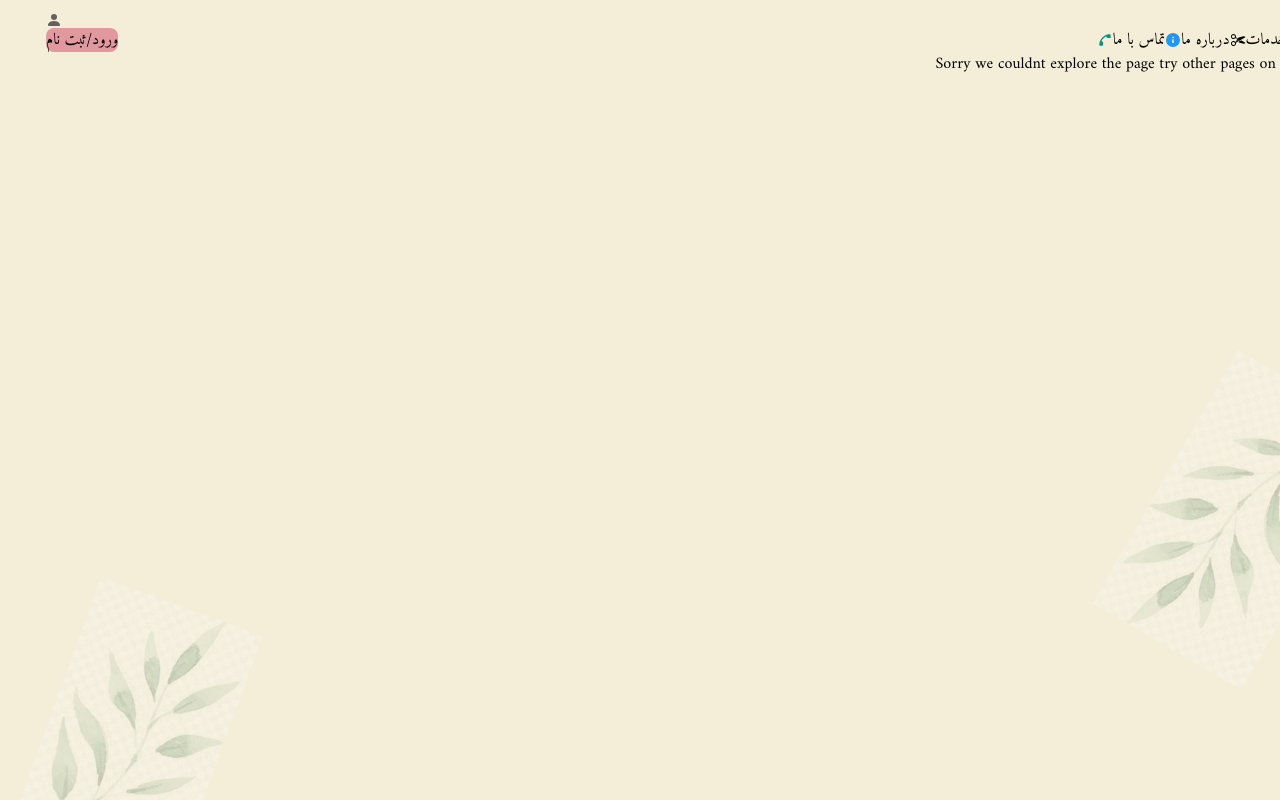
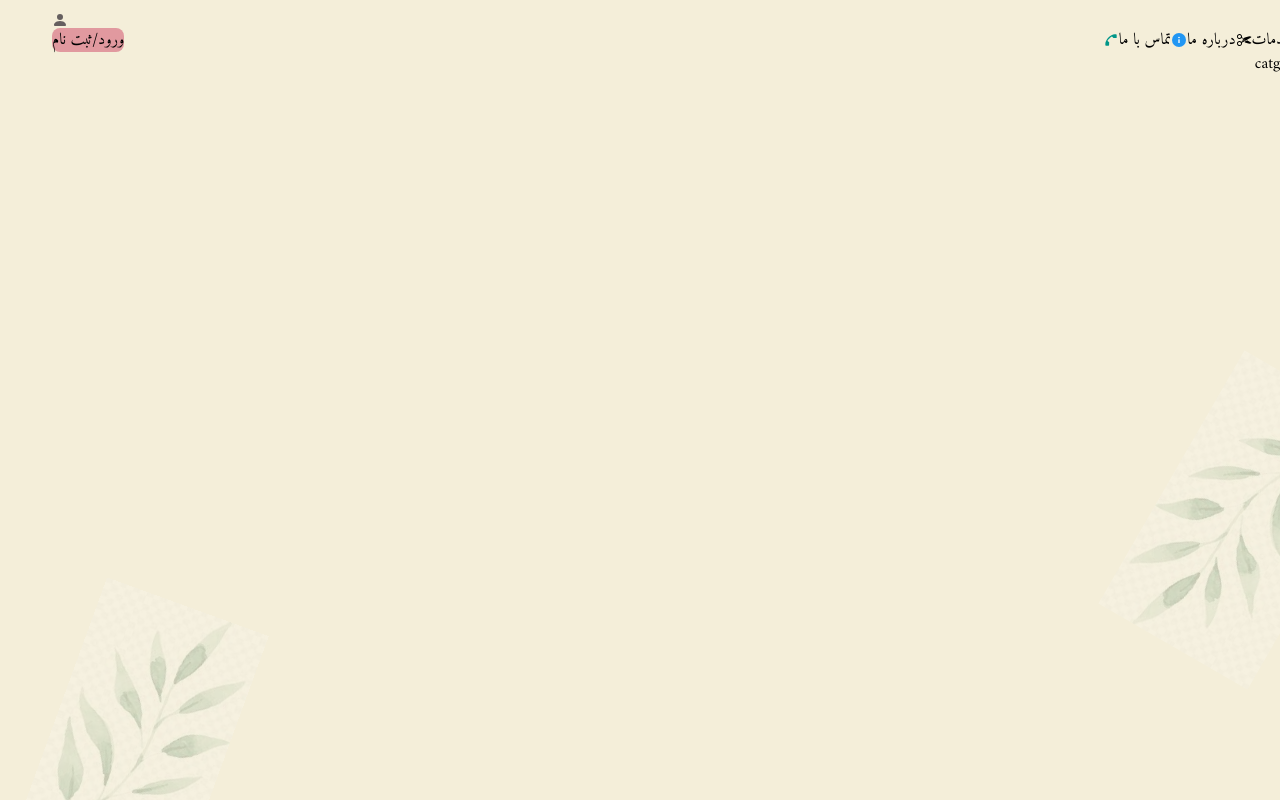
Before and after one commit to mahyasy/beauty-app, a Next.js app: page /dashboard/admin/category/1 in a window 1280 px wide. Before the commit this address had no page. Built offline with nearby package versions, Linux system fonts and the light colour scheme.

Commit message:
✨ Link to category details page

```diff
--- a/src/app/(Routes)/dashboard/admin/Item.jsx
+++ b/src/app/(Routes)/dashboard/admin/Item.jsx
@@ -1,5 +1,6 @@
 import React from "react";
 import Image from "next/image";
+import Link from "next/link";
 
 const Item = ({ item, setService }) => {
   return (
@@ -22,9 +23,9 @@ const Item = ({ item, setService }) => {
         )}
       </div>
       <h1 className="m-1 text-[12px] font-bold">{item.faName}</h1>
-      <button className="bg-pink rounded-lg text-[10px] break-words w-12 text-white">
+      <Link href={`/dashboard/admin/category/${item._id}`} className="bg-pink rounded-lg text-[10px] break-words w-12 text-white">
         مشاهده جزییات
-      </button>
+      </Link>
     </section>
   );
 };
--- /dev/null
+++ b/src/app/(Routes)/dashboard/admin/category/[categoryId]/page.tsx
@@ -0,0 +1,6 @@
+const Categorydetials = ({ params }) => {
+  console.log(params);
+  return <div>catgeory - {params.categoryId}</div>;
+};
+
+export default Categorydetials;
```
